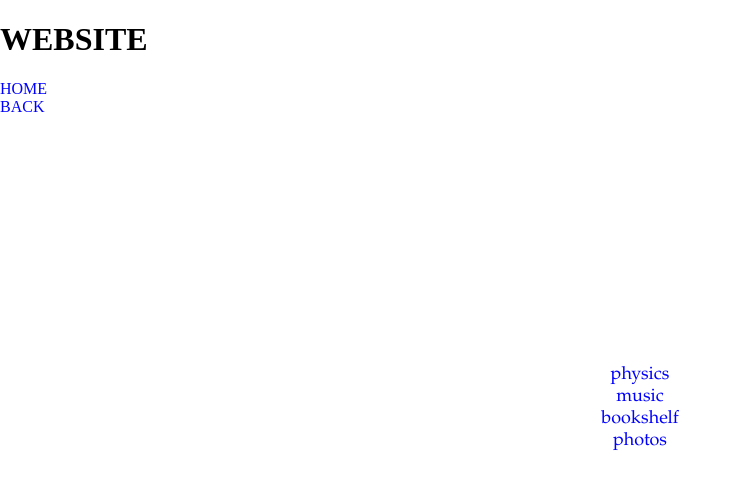
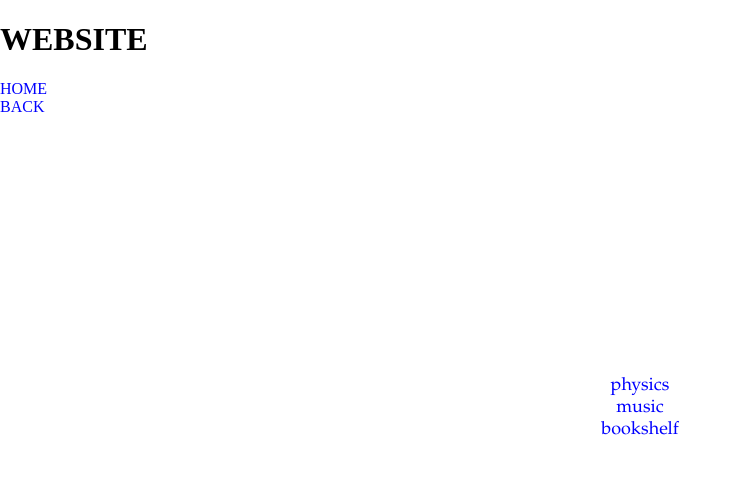
Before and after one commit to avocadosaturn/website, a plain HTML site: page cabinet/cabinet.html in a window 1280 px wide. Shown: the whole page, without its empty margins (0-742 px from the left). Drawn offline with nearby package versions, Linux system fonts and the light colour scheme; some packages are replaced by stand-ins of ours.

Commit message:
got rid of photos

```diff
--- a/cabinet/cabinet.html
+++ b/cabinet/cabinet.html
@@ -28,7 +28,6 @@
     <a href="physics/physics.html">physics</a><br>
     <a href="music/music.html">music</a><br>
     <a href="bookshelf/bookshelf.html">bookshelf</a><br>
-    <a href="photos/photos.html">photos</a>
   </p>
 </div>
 
```
Also changed, not shown: 2 other files.
